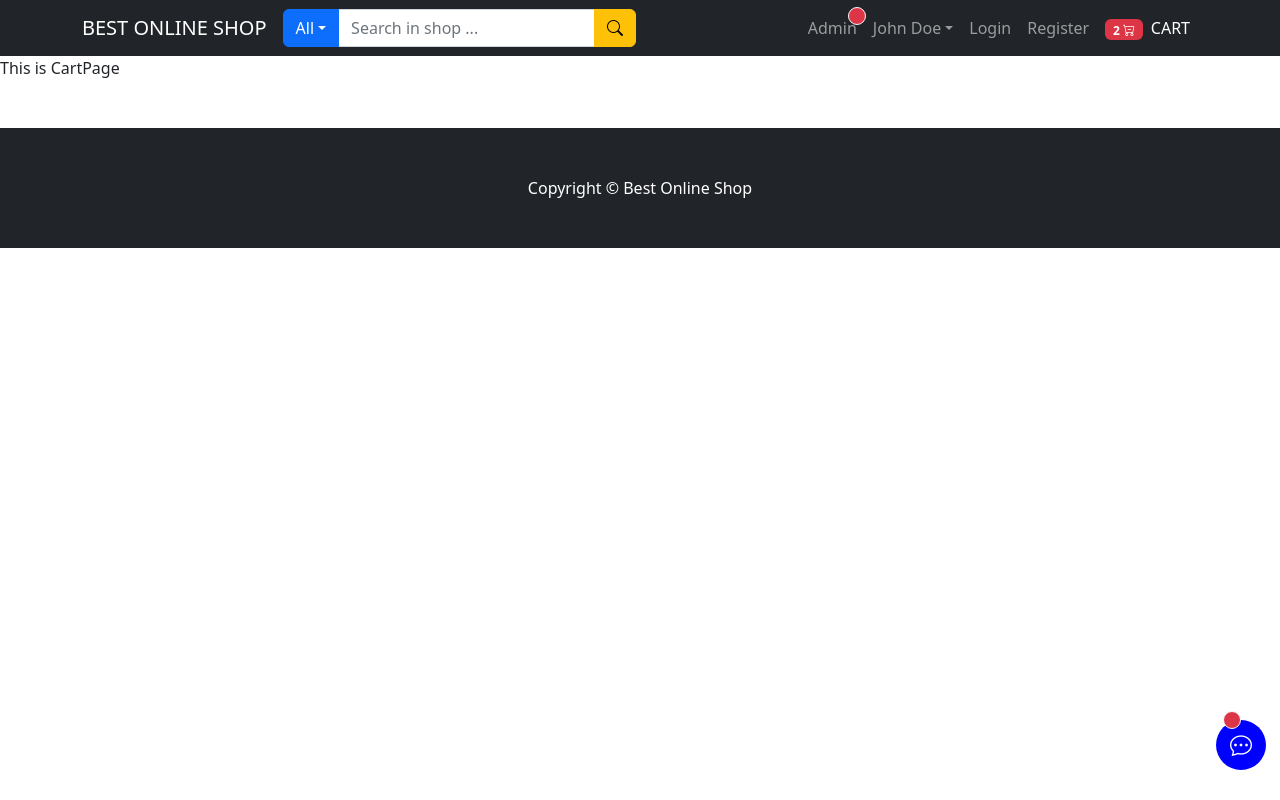
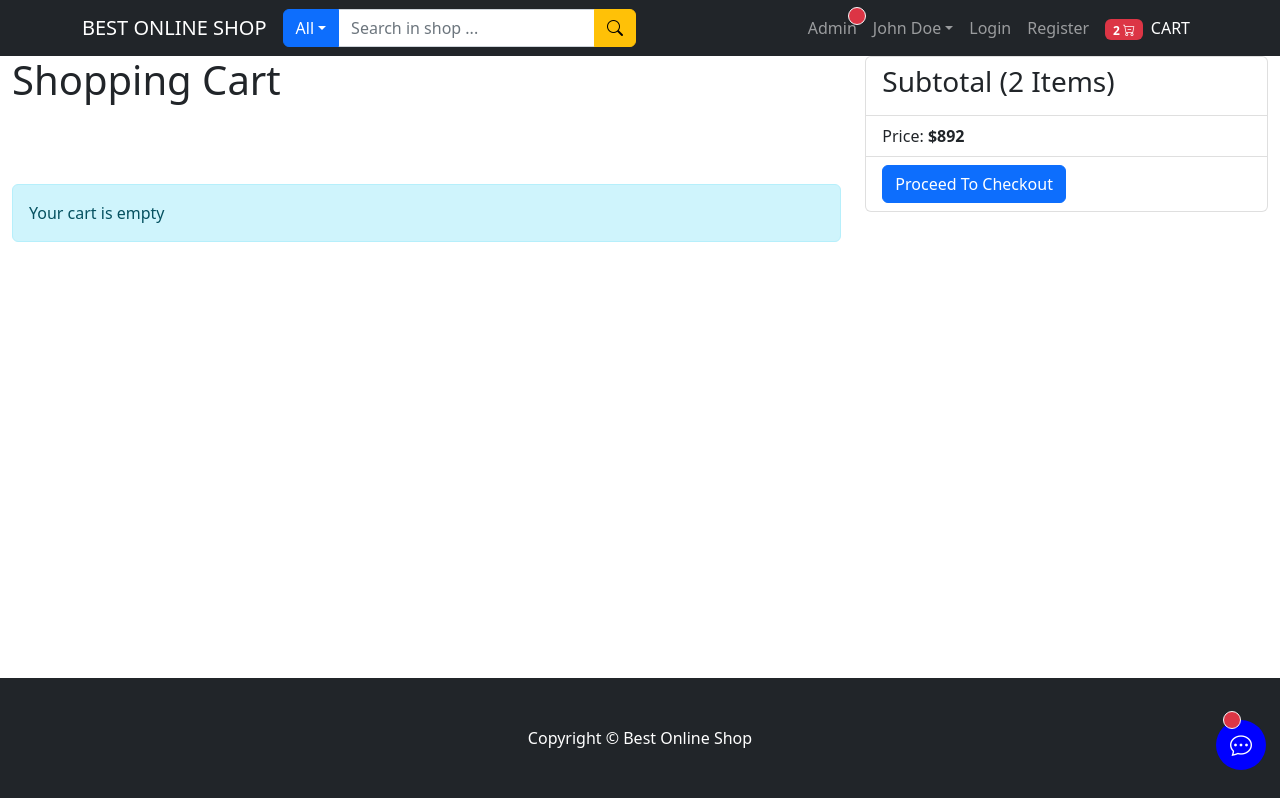
Before and after one commit to 0xAureoleNode/mern-e-commerce, a React (Create React App) app in the folder frontend/: page /cart in a window 1280 px wide. Built offline with nearby package versions, Linux system fonts and the light colour scheme.

Commit message:
prepare cart page

```diff
--- a/frontend/src/App.js
+++ b/frontend/src/App.js
@@ -40,6 +40,7 @@ function App() {
     <BrowserRouter>
       <ScrollToTop />
       <HeaderComponent />
+
       <Routes>
         <Route element={<RoutesWithUserChatComponent />}>
           {/* publicly available routes: */}
@@ -87,6 +88,7 @@ function App() {
           <Route path="/admin/analytics" element={<AdminAnalyticsPage />} />
         </Route>
       </Routes>
+
       <FooterComponent />
     </BrowserRouter>
   );
--- a/frontend/src/index.css
+++ b/frontend/src/index.css
@@ -4,22 +4,12 @@ html {
 }
 
 body {
-  margin: 0;
-  padding: 0;
-  min-height: 100vh;
-  position: relative;
-
-  /* margin-bottom: 170px; */
-}
-
-.content {
-  padding-bottom: 170px; /* 170px 是 footer 元素的高度 */
+  padding-bottom: 170px !important;
 }
 
 footer {
-  position: relative;
-  bottom: 0;
+  position: absolute;
+  bottom: 0px;
   width: 100%;
-  height: 100px;
-  /* 170px comment */
+  height: 170px;
 }
--- a/frontend/src/pages/CartPage.js
+++ b/frontend/src/pages/CartPage.js
@@ -1,7 +1,39 @@
 import React from 'react';
+import { Container, Row, Col, Alert, ListGroup, Button } from 'react-bootstrap';
+import { LinkContainer } from 'react-router-bootstrap';
 
 const CartPage = () => {
-  return <div>This is CartPage</div>;
+  return (
+    <Container fluid>
+      <Row>
+        <Col md={8}>
+          <h1>Shopping Cart</h1>
+          {Array.from({ length: 3 }).map((item) => (
+            <>
+              {/* <CartItemComponent /> */}
+              <br />
+            </>
+          ))}
+          <Alert variant="info">Your cart is empty</Alert>
+        </Col>
+        <Col md={4}>
+          <ListGroup>
+            <ListGroup.Item>
+              <h3>Subtotal (2 Items)</h3>
+            </ListGroup.Item>
+            <ListGroup.Item>
+              Price: <span className="fw-bold">$892</span>
+            </ListGroup.Item>
+            <ListGroup.Item>
+              <LinkContainer to="/user/order-details">
+                <Button type="button">Proceed To Checkout</Button>
+              </LinkContainer>
+            </ListGroup.Item>
+          </ListGroup>
+        </Col>
+      </Row>
+    </Container>
+  );
 };
 
 export default CartPage;
```
